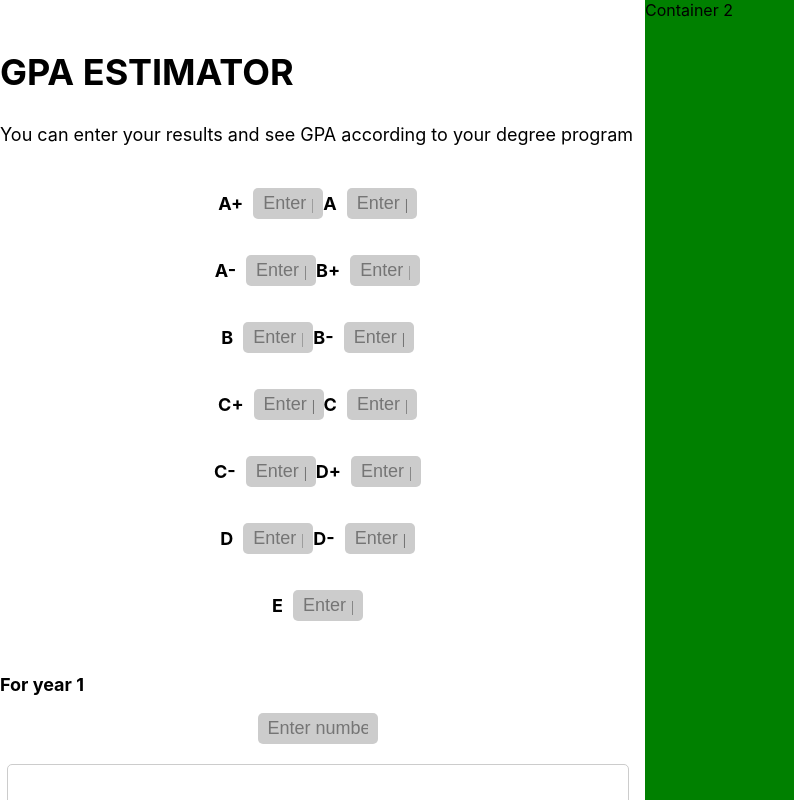
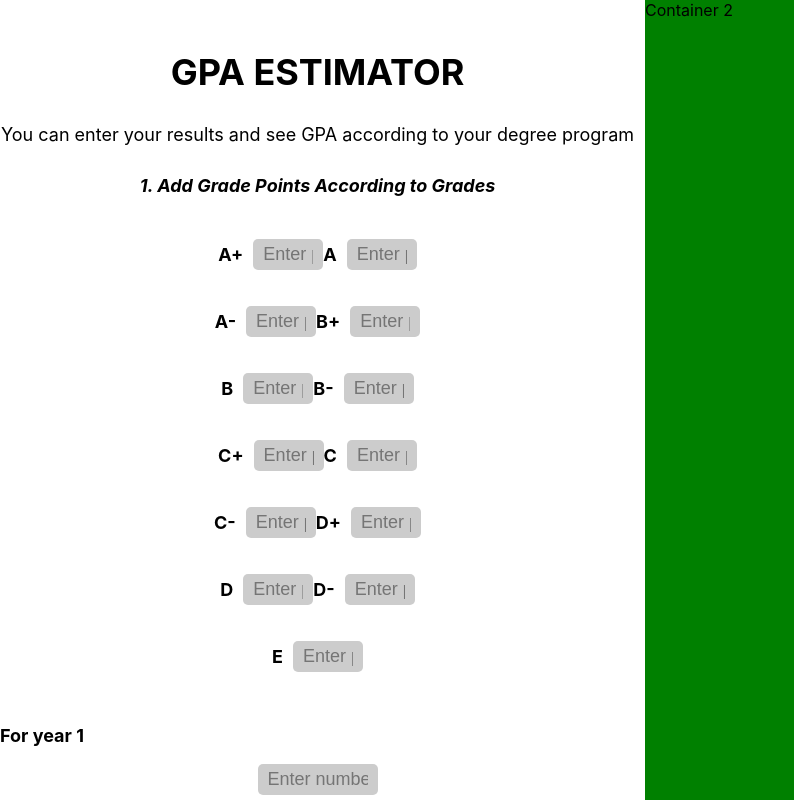
Before and after one commit to isurubandara1/GPA_Calculator_Website, a React (Create React App) app: page / in a window 1280 px wide. Shown: the top 800 px of the page, without its empty margins (0-794 px from the left). Built offline with nearby package versions, Linux system fonts and the light colour scheme.

Commit message:
style add

```diff
--- a/src/App.css
+++ b/src/App.css
@@ -22,6 +22,7 @@
   .topic {
     font-size: 36px;
     font-weight: bold;
+    text-align: center;
   }
 
   .firstSentContainer {
@@ -30,6 +31,18 @@
 
   .firstSentence {
     font-size: 18px;
+    text-align: center;
+  }
+
+  .gradeTopicContainer{
+    margin-top: 30px;
+  }
+
+  .gradeTopic{
+    font-size: 18px;
+    text-align: center;
+    font-weight: bold;
+    font-style: italic;
   }
 
   .gpaListcontainer {
--- a/src/App.js
+++ b/src/App.js
@@ -114,6 +114,9 @@ const App = () => {
           You can enter your results and see GPA according to your degree
           program
         </p>
+      </div>
+      <div className="gradeTopicContainer">
+        <p className='gradeTopic'>1. Add Grade Points According to Grades</p>
       </div>
       <div className="gpaListcontainer">
         <div className="gradeRow">
```
